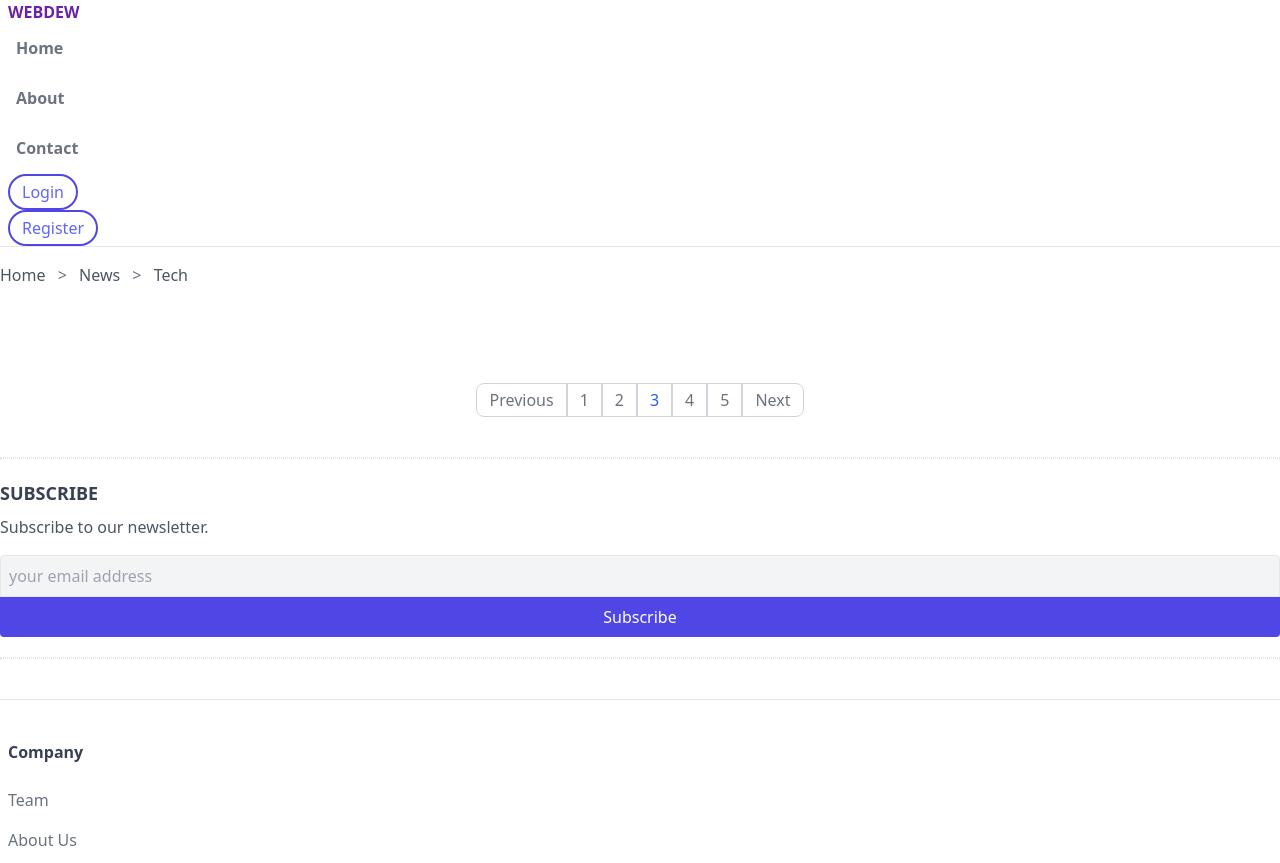
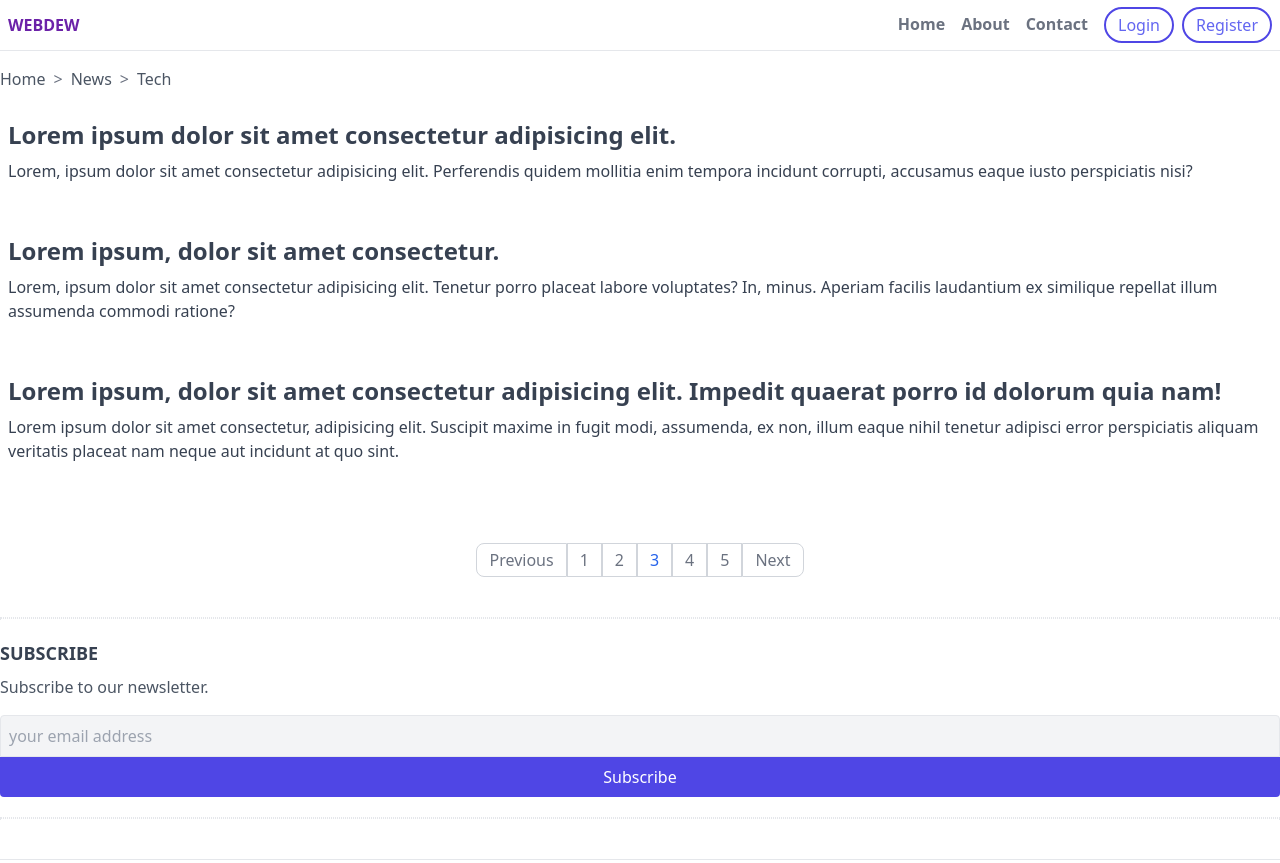
Before and after one commit to ukrmatsypula/tailwind, a website: page index.html in a window 1280 px wide. Shown: the top 863 px of the page. Drawn offline with nearby package versions, Linux system fonts and the light colour scheme; files that its build step writes are made by us from their sources.

Commit message:
add posts

```diff
--- a/index.html
+++ b/index.html
@@ -8,10 +8,10 @@
     <title>Document</title>
   </head>
   <body>
-    <header class="px-2 border-b">
+    <header class="flex items-center justify-between px-2 border-b">
       <a class="uppercase font-bold text-purple-800" href="#">webDew</a>
-      <nav>
-        <ul class="text-gray-500 font-semibold">
+      <nav class="flex items-center">
+        <ul class="inline-flex items-center text-gray-500 font-semibold">
           <li>
             <a
               class="inline-block py-3 px-2 border-b-2 border-transparent hover:text-purple-800 hover:border-purple-800"
@@ -35,17 +35,17 @@
           </li>
         </ul>
 
-        <ul>
+        <ul class="inline-flex items-center">
           <li>
             <button
-              class="py-1 px-3 border-2 rounded-full border-indigo-600 text-indigo-500 hover:text-white hover:bg-indigo-800 focus:outline-none focus:ring focus:ring-violet-300"
+              class="ml-2 py-1 px-3 border-2 rounded-full border-indigo-600 text-indigo-500 hover:text-white hover:bg-indigo-800 focus:outline-none focus:ring focus:ring-violet-300"
             >
               Login
             </button>
           </li>
           <li>
             <button
-              class="py-1 px-3 border-2 rounded-full border-indigo-600 text-indigo-500 hover:text-white hover:bg-indigo-800 focus:outline-none focus:ring focus:ring-violet-300"
+              class="ml-2 py-1 px-3 border-2 rounded-full border-indigo-600 text-indigo-500 hover:text-white hover:bg-indigo-800 focus:outline-none focus:ring focus:ring-violet-300"
             >
               Register
             </button>
@@ -55,8 +55,8 @@
     </header>
 
     <main>
-      <div>
-        <div class="py-4 overflow-y-auto whitespace-nowrap">
+      <div class="flex items-center">
+        <div class="flex items-center py-4 overflow-y-auto whitespace-nowrap">
           <a class="text-gray-600 hover:text-gray-900" href="#">Home</a>
           <span class="mx-2 text-gray-500">&gt;</span>
           <a class="text-gray-600 hover:text-gray-900" href="#">News</a>
@@ -64,6 +64,56 @@
           <a class="text-gray-600 hover:text-gray-900" href="#">Tech</a>
         </div>
       </div>
+
+      <section class="px-2">
+        <a class="block mb-10" href="#">
+          <div class="flex">
+            <div>
+              <h3 class="mt-3 mb-2 text-gray-700 font-bold text-2xl">
+                Lorem ipsum dolor sit amet consectetur adipisicing elit.
+              </h3>
+              <p class="text-gray-700">
+                Lorem, ipsum dolor sit amet consectetur adipisicing elit.
+                Perferendis quidem mollitia enim tempora incidunt corrupti,
+                accusamus eaque iusto perspiciatis nisi?
+              </p>
+            </div>
+          </div>
+        </a>
+
+        <a class="block mb-10" href="#">
+          <div class="flex">
+            <div>
+              <h3 class="mt-3 mb-2 text-gray-700 font-bold text-2xl">
+                Lorem ipsum, dolor sit amet consectetur.
+              </h3>
+              <p class="text-gray-700">
+                Lorem, ipsum dolor sit amet consectetur adipisicing elit.
+                Tenetur porro placeat labore voluptates? In, minus. Aperiam
+                facilis laudantium ex similique repellat illum assumenda commodi
+                ratione?
+              </p>
+            </div>
+          </div>
+        </a>
+
+        <a class="block mb-10" href="#">
+          <div class="flex">
+            <div>
+              <h3 class="mt-3 mb-2 text-gray-700 font-bold text-2xl">
+                Lorem ipsum, dolor sit amet consectetur adipisicing elit.
+                Impedit quaerat porro id dolorum quia nam!
+              </h3>
+              <p class="text-gray-700">
+                Lorem ipsum dolor sit amet consectetur, adipisicing elit.
+                Suscipit maxime in fugit modi, assumenda, ex non, illum eaque
+                nihil tenetur adipisci error perspiciatis aliquam veritatis
+                placeat nam neque aut incidunt at quo sint.
+              </p>
+            </div>
+          </div>
+        </a>
+      </section>
 
       <div class="mt-20 mb-10">
         <ul class="flex justify-center">
```
